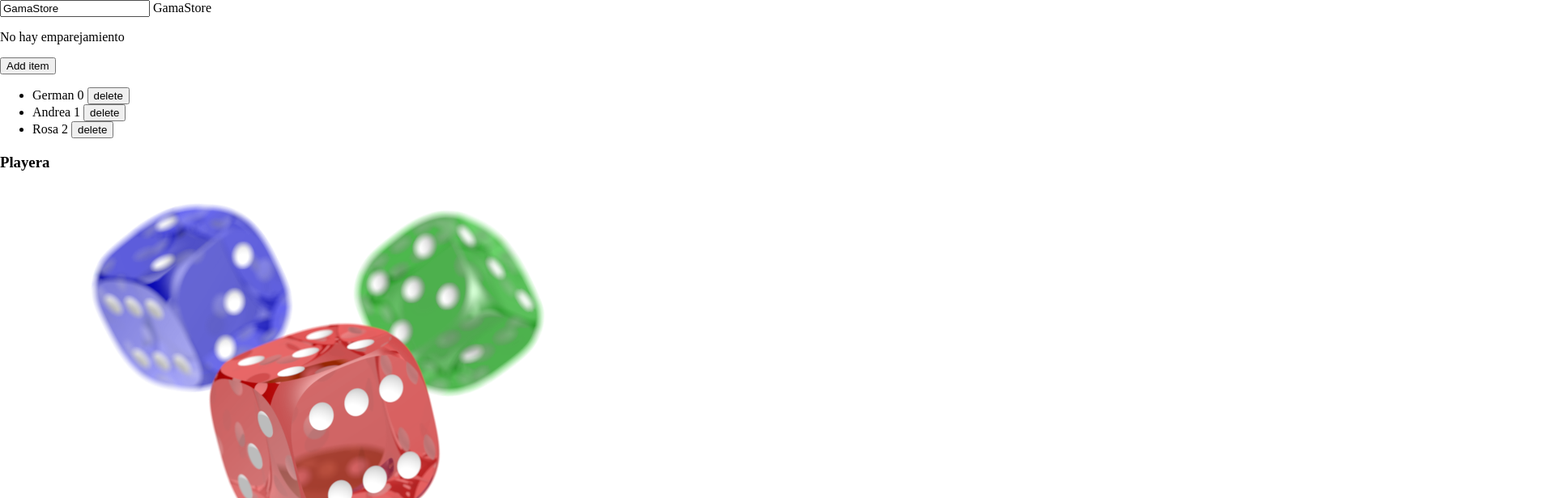
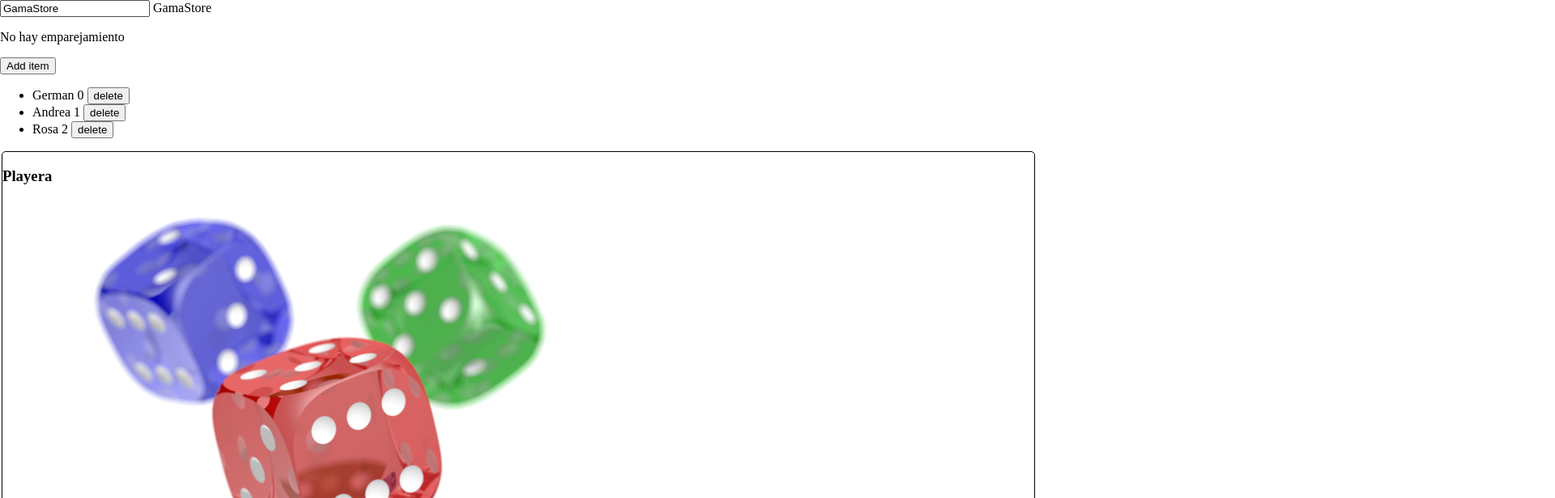
Before and after one commit to Necroxal/GamaStore, an Angular app: page / in a window 1280 px wide. Shown: the top 616 px of the page at 81% size, 1920 px wide, since content can reach past the window. Built offline with nearby package versions, Linux system fonts and the light colour scheme.

Commit message:
Se crearon estilos globales

```diff
--- a/src/app/Components/product/product.component.scss
+++ b/src/app/Components/product/product.component.scss
@@ -0,0 +1,9 @@
+:host{
+    margin: 2px;
+    border: 1px solid black;
+    border-radius: 5px;
+    display: block;
+}
+img {
+    max-width: 100%;
+}
```
